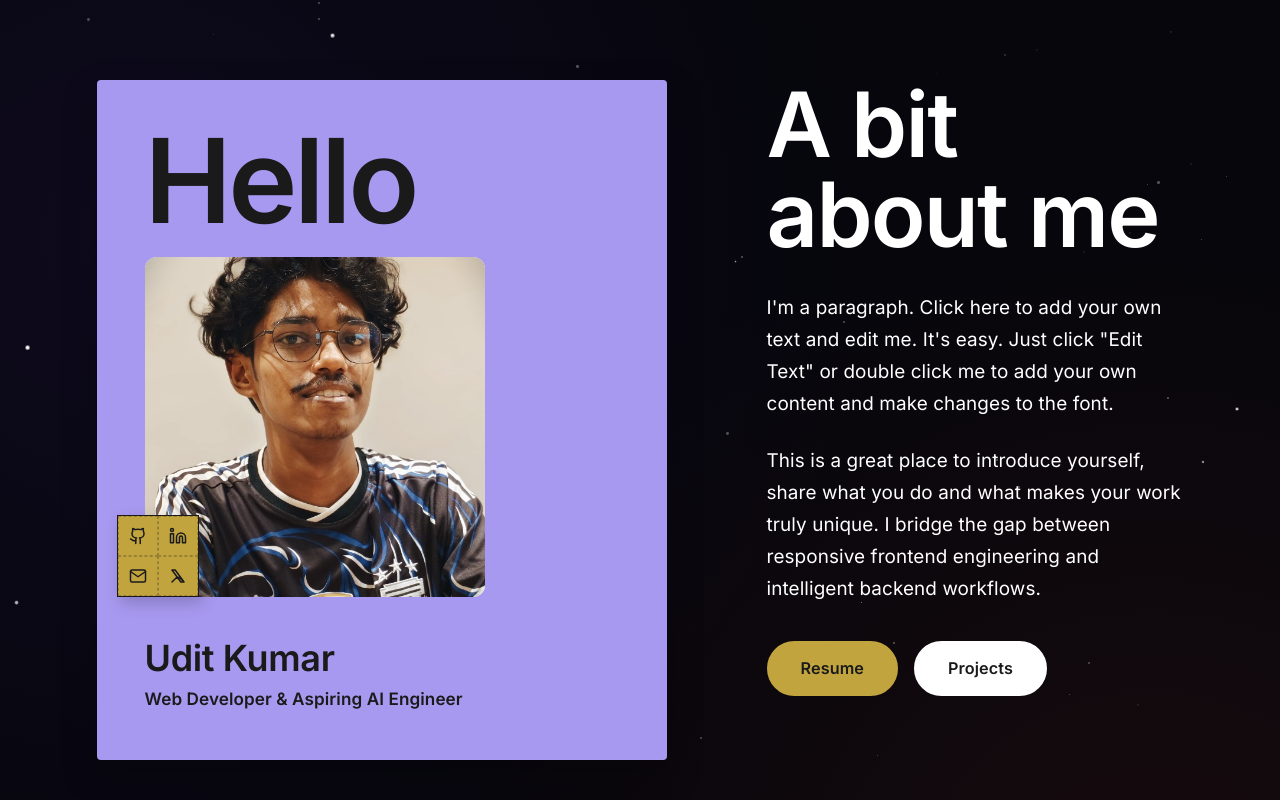
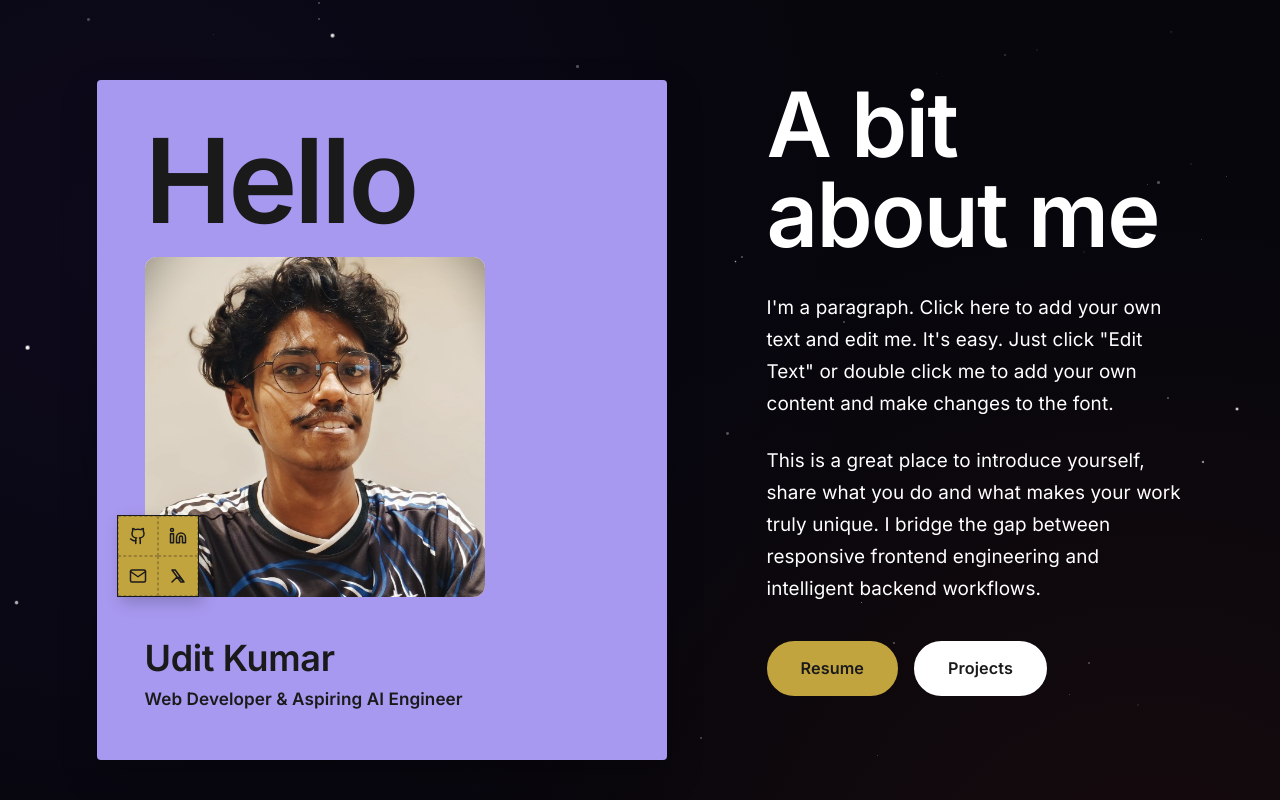
Before and after one commit to udit161/PORTFOLIO, a React (Vite) app in the folder frontend/: page / in a window 1280 px wide. Shown: the top 800 px of the page. Built offline with nearby package versions, Linux system fonts and the light colour scheme; a web font is replaced by a local one.

Commit message:
style: adjust profile picture crop to make hair fully visible

```diff
--- a/frontend/src/App.css
+++ b/frontend/src/App.css
@@ -107,7 +107,7 @@
   width: 100%;
   height: 100%;
   object-fit: cover;
-  object-position: center 12%; /* Shift crop up to center on your face */
+  object-position: center top; /* Align to top to make hair fully visible */
   border-radius: 12px;
   display: block;
 }
```
